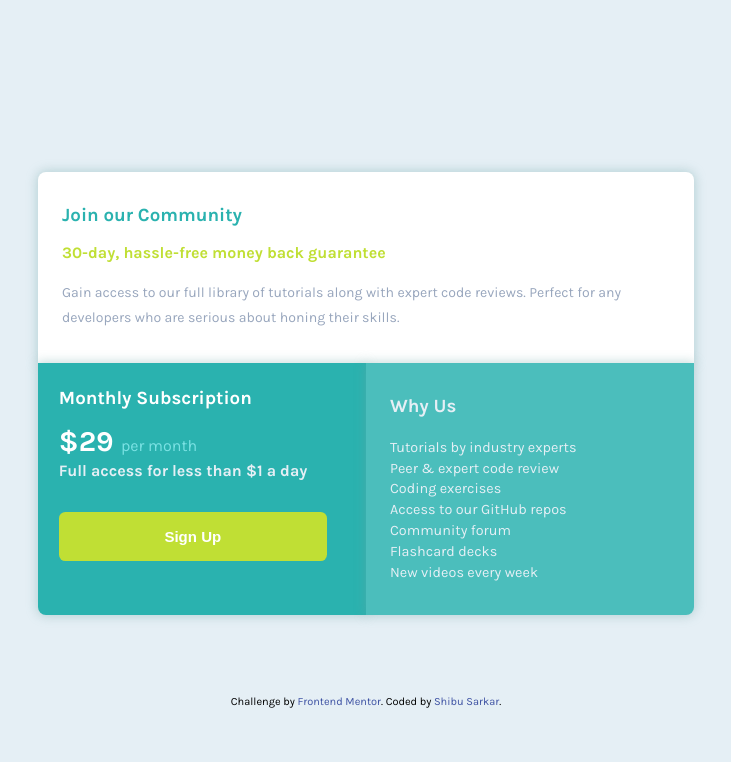
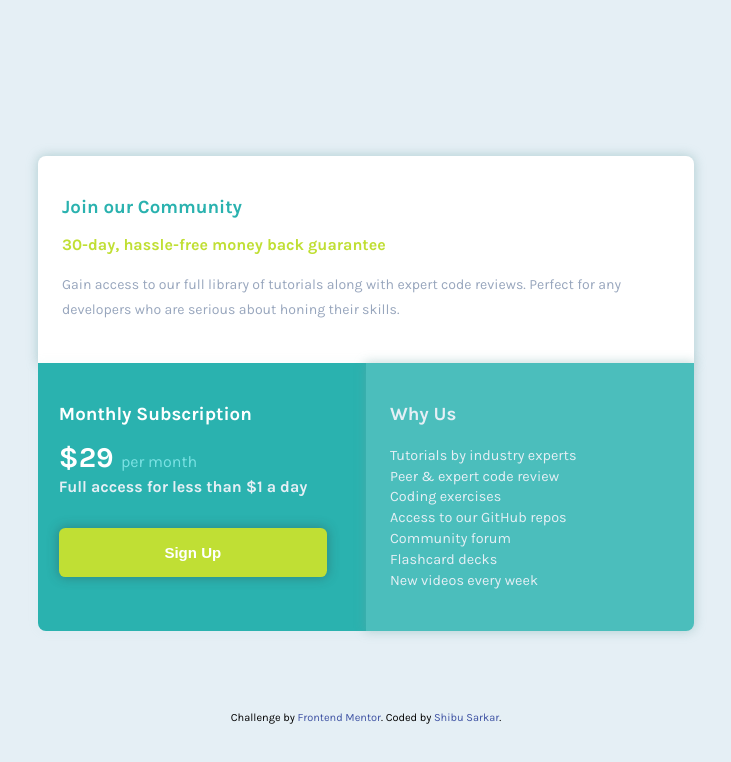
Before and after one commit to shibuwd/fm-Single-price-grid-component, a plain HTML site: page index.html in a window 1280 px wide. Shown: the whole page, without its empty margins (274-1005 px from the left). Drawn offline with Linux system fonts and the light colour scheme.

Commit message:
shadow correction

```diff
--- a/style.css
+++ b/style.css
@@ -34,7 +34,7 @@ a {
 }
 .card-1 {
     background: rgb(255, 255, 255);
-    padding: 2rem 1.5rem;
+    padding: 2.5rem 1.5rem;
     border-radius: .5rem .5rem 0 0;
    -webkit-box-shadow: 0px 0px 11px 1px rgba(107,163,162,0.4);
    box-shadow: 0px 0px 11px 1px rgba(107,163,162,0.4);
@@ -55,9 +55,9 @@ a {
 .card-2 {
     background: var(--cyan);
     color: white;
-    padding: 1.5rem 1.3rem;
+    padding: 2.5rem 1.3rem;
     -webkit-box-shadow: 0px 0px 11px 1px rgba(107,163,162,0.4);
-    box-shadow: 0px 0px 11px 1px rgba(107,163,162,0.4);
+    box-shadow: 0px 0px 11px 1px rgba(175, 204, 204, 0.082);
 }
 .card-2 h1 {
     font-size: 1.8rem;
@@ -76,6 +76,8 @@ a {
     font-weight: 700;
     color: white;
     font-size: .94rem;
+    -webkit-box-shadow: 0px 0px 11px 1px hsla(180, 14%, 21%, 0.349);
+    box-shadow: 0px 0px 11px 1px hsla(180, 14%, 21%, 0.349);
 }
 .card-2 .btn button {
     padding: 1rem 6.6rem;
@@ -86,7 +88,7 @@ a {
     cursor: pointer;
 }
 article {
-    padding: 2rem 1.5rem;
+    padding: 2.5rem 1.5rem;
     background: var(--cyan-dark);
     color: var(--light-gray);
     border-radius: 0 0 .5rem .5rem;
```
